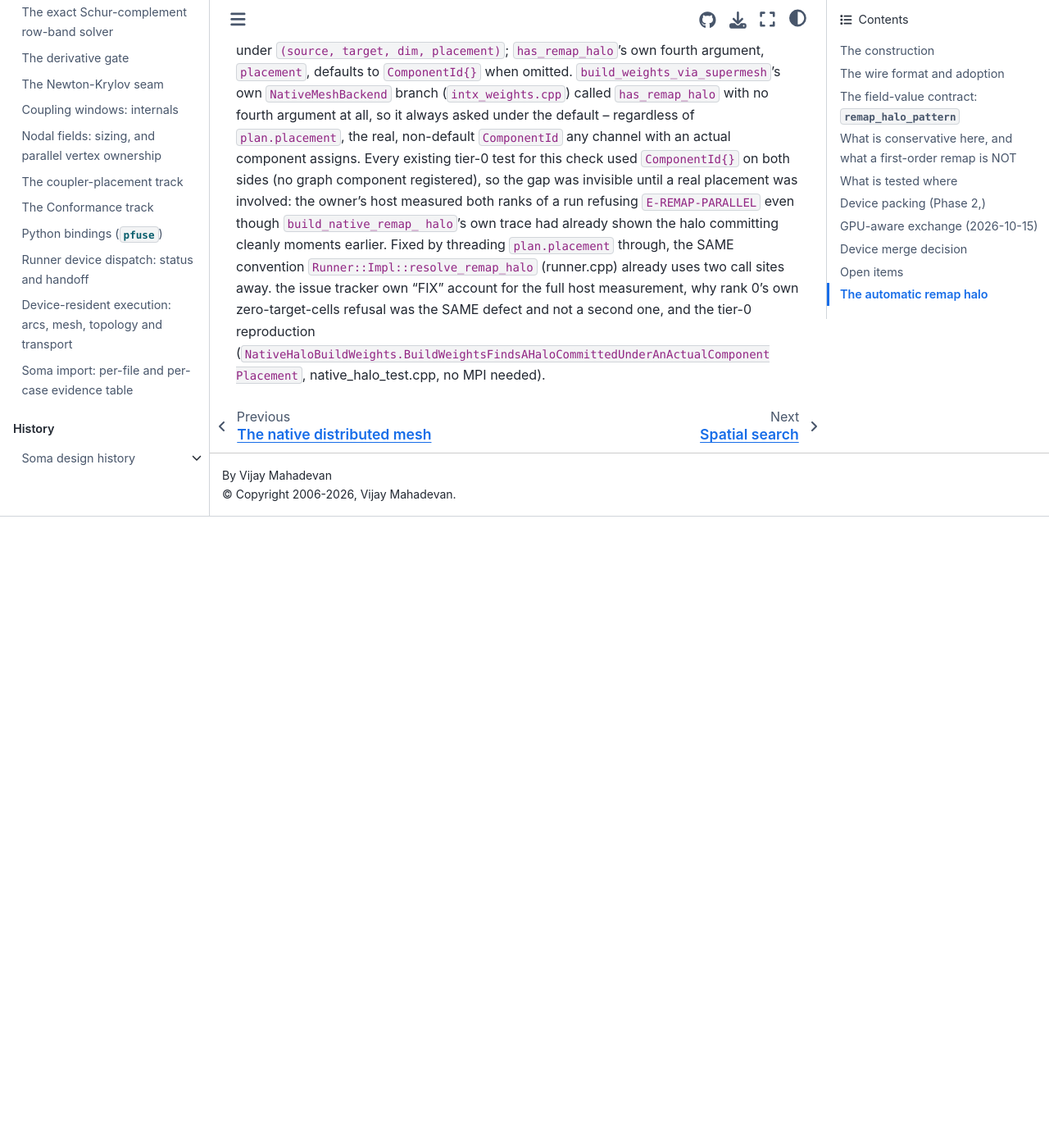
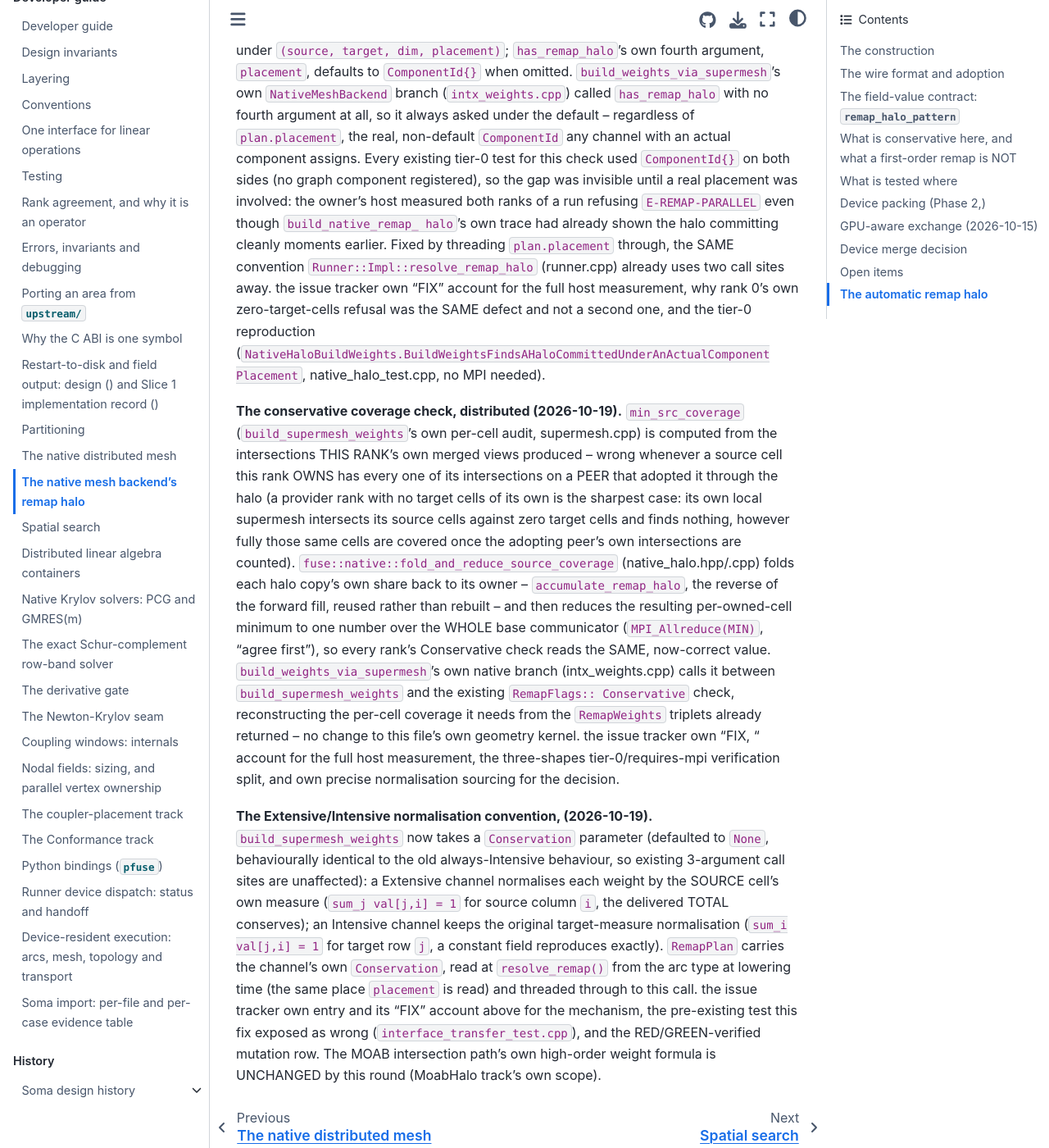
Before and after one commit to vijaysm/fuse, a Sphinx documentation site: the page built from docs/dev/native-halo.md, in a window 1280 px wide and 1400 px high, scrolled down 10652 px. Shown: the whole window at 82% size. Built offline with Sphinx 7.4.7 and the Sphinx Book theme 1.1.4, drawn with Linux system fonts in a browser that asks for light colours; pages that are not in the unit, such as notebooks, are missing from menus; before the commit the page ends 11282 px from its top, so only the background shows below that.

Commit message:
Document the distributed conservative coverage check
The 2-rank halo runner row passes with column-normalised weights; the
3-rank row reaches the communication graph with duplicate ghost
copies.

```diff
--- a/docs/dev/native-halo.md
+++ b/docs/dev/native-halo.md
@@ -364,3 +364,32 @@ uses two call sites away. the issue tracker own "FIX" account for the full host
 measurement, why rank 0's own zero-target-cells refusal was the SAME defect and not a second one, and
 the tier-0 reproduction (`NativeHaloBuildWeights.BuildWeightsFindsAHaloCommittedUnderAnActualComponent
 Placement`, native_halo_test.cpp, no MPI needed).
+
+**The conservative coverage check, distributed (2026-10-19).** `min_src_coverage`
+(`build_supermesh_weights`'s own per-cell audit, supermesh.cpp) is computed from the intersections THIS
+RANK's own merged views produced -- wrong whenever a source cell this rank OWNS has every one of its
+intersections on a PEER that adopted it through the halo (a provider rank with no target cells of its
+own is the sharpest case: its own local supermesh intersects its source cells against zero target
+cells and finds nothing, however fully those same cells are covered once the adopting peer's own
+intersections are counted). `fuse::native::fold_and_reduce_source_coverage` (native_halo.hpp/.cpp)
+folds each halo copy's own share back to its owner -- `accumulate_remap_halo`, the
+reverse of the forward fill, reused rather than rebuilt -- and then reduces the resulting per-owned-cell
+minimum to one number over the WHOLE base communicator (`MPI_Allreduce(MIN)`, "agree first"), so every
+rank's Conservative check reads the SAME, now-correct value. `build_weights_via_supermesh`'s own native
+branch (intx_weights.cpp) calls it between `build_supermesh_weights` and the existing `RemapFlags::
+Conservative` check, reconstructing the per-cell coverage it needs from the `RemapWeights` triplets
+already returned -- no change to this file's own geometry kernel. the issue tracker own "FIX,
+" account for the full host measurement, the three-shapes tier-0/requires-mpi verification split,
+and own precise normalisation sourcing for the decision.
+
+**The Extensive/Intensive normalisation convention, (2026-10-19).**
+`build_supermesh_weights` now takes a `Conservation` parameter (defaulted to `None`, behaviourally
+identical to the old always-Intensive behaviour, so existing 3-argument call sites are unaffected): a
+Extensive channel normalises each weight by the SOURCE cell's own measure (`sum_j val[j,i] = 1` for
+source column `i`, the delivered TOTAL conserves); an Intensive channel keeps the original target-measure
+normalisation (`sum_i val[j,i] = 1` for target row `j`, a constant field reproduces exactly). `RemapPlan`
+carries the channel's own `Conservation`, read at `resolve_remap()` from the arc type at lowering time (the
+same place `placement` is read) and threaded through to this call. the issue tracker own entry
+and its "FIX" account above for the mechanism, the pre-existing test this fix exposed as wrong
+(`interface_transfer_test.cpp`), and the RED/GREEN-verified mutation row. The MOAB intersection path's own
+high-order weight formula is UNCHANGED by this round (MoabHalo track's own scope).
```
